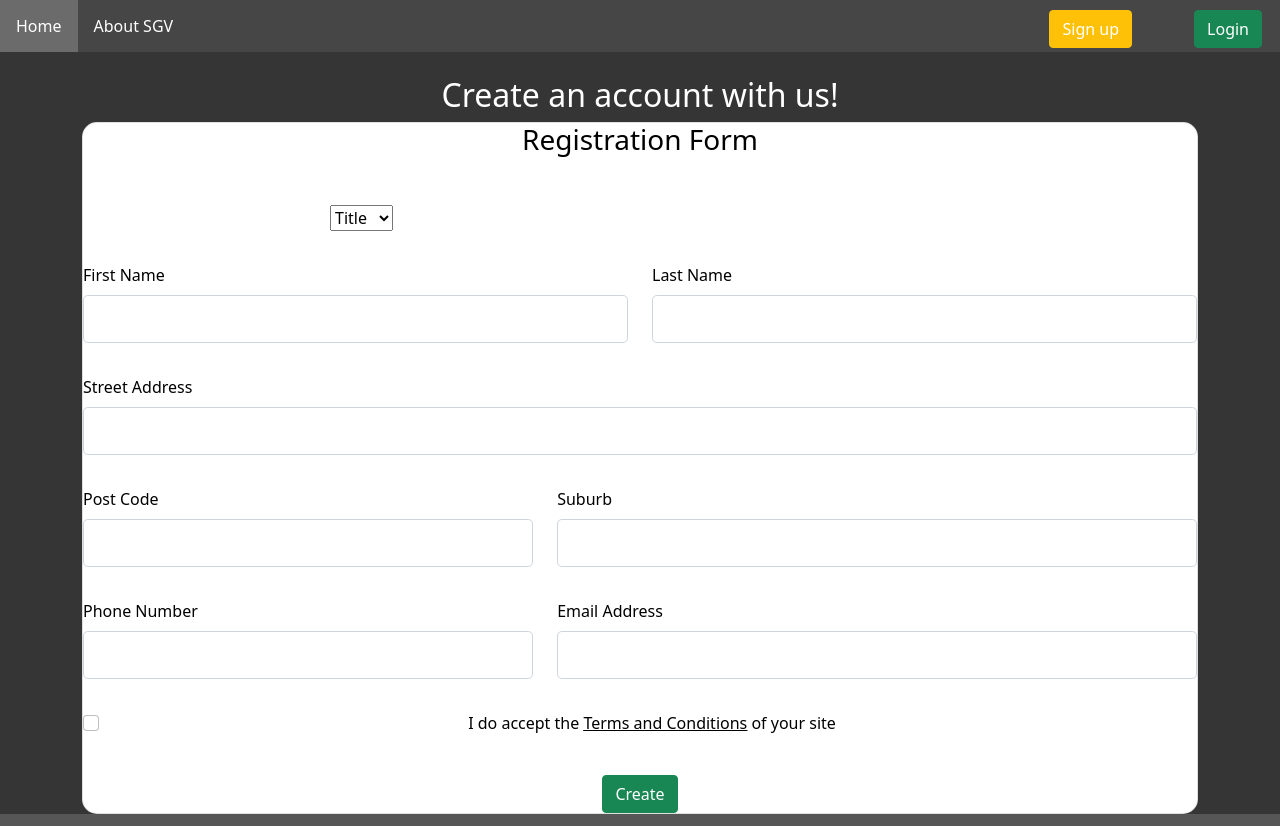
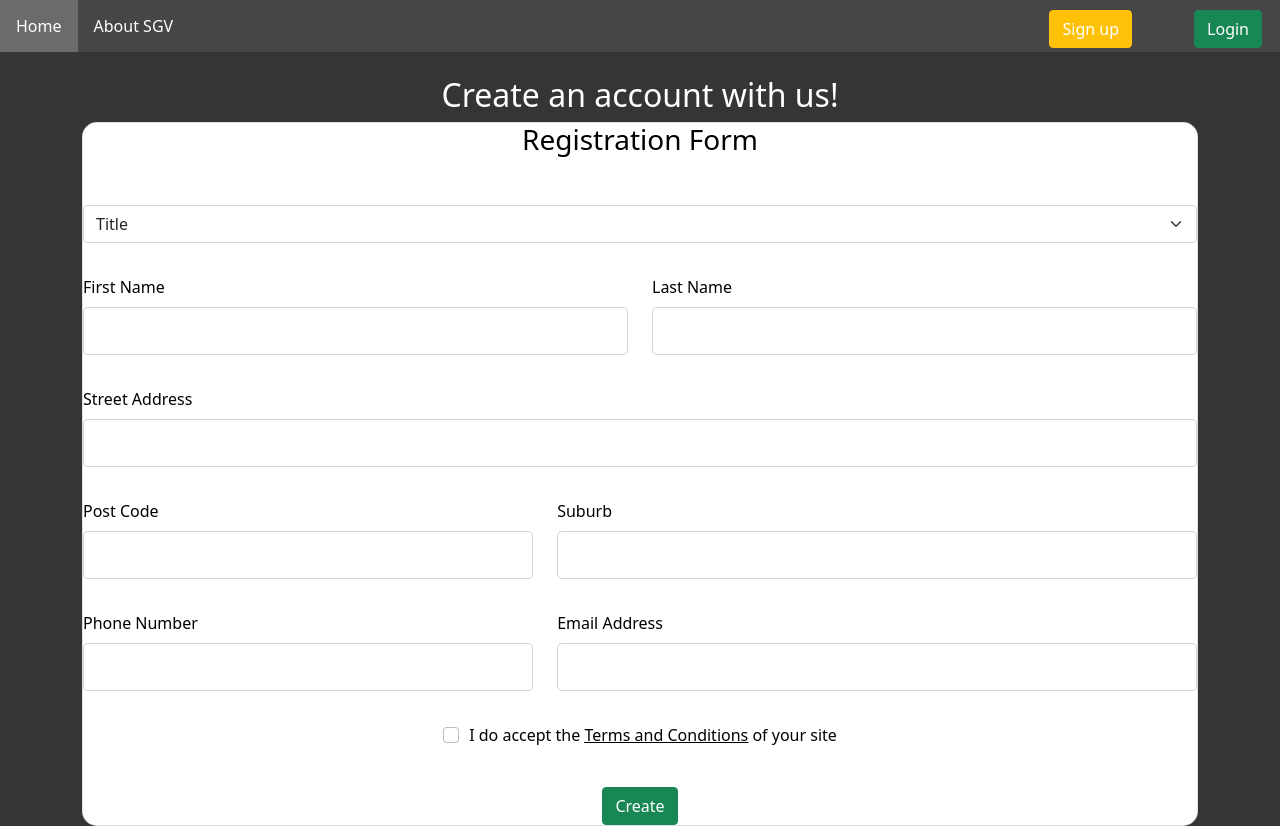
Before and after one commit to andrewhuynh561/Reservation-restaurant, a React (Vite) app in the folder web_app/: page /signup in a window 1280 px wide. Built offline with nearby package versions, Linux system fonts and the light colour scheme.

Commit message:
Fixed Signup Page Layout

```diff
--- a/web_app/src/routes/Signup.jsx
+++ b/web_app/src/routes/Signup.jsx
@@ -14,16 +14,17 @@ function Signup() {
 
                 <h3 className="fw-normal mb-5" style={{color:"black"}}>Registration Form</h3>
 
-                <div className="col-6 mb-4 pb-2">
+                <div className="mb-4 pb-2">
 
-                  <select>
-                    <option value="1">Title</option>
+                  <select className='form-select'>
+                    <option selected>Title</option>
                     <option value="2">Miss</option>
                     <option value="3">Mrs</option>
                     <option value="4">Ms</option>
                     <option value="5">Mr</option>
                     <option value="6">None</option>
                   </select>
+
                 </div>
 
                 <div className="row">
@@ -84,10 +85,12 @@ function Signup() {
                 </div>
 
                 <div className="form-check mb-4 pb-3">
-                  <input className="form-check-input" type="checkbox"></input>
-                  <label className='form-check-label' style={{color:"black"}}>
-                    I do accept the <a href="#" style={{color:"black"}}><u>Terms and Conditions</u></a> of your site
-                  </label>
+                  <div>
+                    <input className="form-check-input" style={{float: "none", marginRight: 10 + "px"}} type="checkbox"></input>
+                    <label className='form-check-label' style={{color:"black"}}>
+                      I do accept the <a href="#" style={{color:"black"}}><u>Terms and Conditions</u></a> of your site
+                    </label>
+                  </div>
                 </div>
 
                 <button type="button" className="btn btn-success">Create</button>
```
